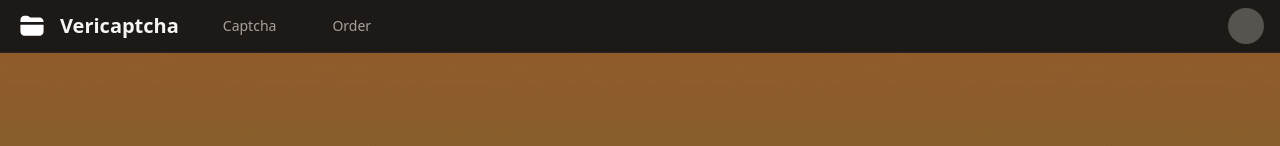
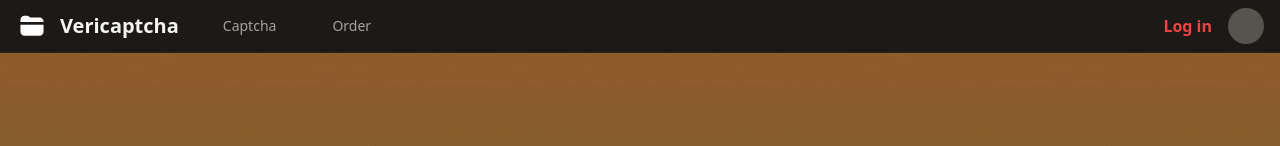
Before and after one commit to IamAbhinavSINGH/vericaptcha, a React (Vite) app: page / in a window 1280 px wide. Shown: the top 146 px of the page. Built offline with nearby package versions, Linux system fonts and the light colour scheme.

Commit message:
some last final commits hopefully

```diff
--- a/src/components/AppBar.tsx
+++ b/src/components/AppBar.tsx
@@ -2,6 +2,7 @@ import icon from "../../public/folder-icon.svg"
 import { Link, useNavigate } from "react-router-dom";
 import { FiMenu } from "react-icons/fi";
 import { useEffect, useState } from "react";
+import { BiLogOut } from "react-icons/bi";
 
 interface AppBarPropsType {
     type: "Home" | "Order" | "Captcha" | "Marketplace" ;
@@ -12,17 +13,25 @@ export const AppBar = ({type} : AppBarPropsType) =>{
     const navigate = useNavigate();
     const [isMenuOpen, setIsMenuOpen] = useState(false);
     const [username , setUserName] = useState<string>("");
-
+    const [isLoggedIn , setLogInStatus] = useState<boolean>(true);
 
     const logOut = () =>{
-        navigate("/signin");
+
+        if(isLoggedIn == false){
+            navigate("/signup");
+        }
+
+        localStorage.removeItem("username");
+        localStorage.removeItem("password");
+        setLogInStatus(!isLoggedIn);
     }
 
     const checkLogin = () => {
         const storedName = localStorage.getItem("username");
         if(storedName != null){
             setUserName(storedName);
-        }
+            setLogInStatus(true);
+        }else setLogInStatus(false);
     }
 
     const toggleMenu = () => {
@@ -49,7 +58,10 @@ export const AppBar = ({type} : AppBarPropsType) =>{
                     </div>
                 </div>
                 <div className="flex items-center">
-                    <Avatar onClick={logOut} name={username} />
+                    <LogButton logOut={logOut} isLoggedIn={isLoggedIn}>
+
+                    </LogButton>
+                    <Avatar onClick={()=>{}} name={username} />
                     <button
                         className="md:hidden text-stone-100 focus:outline-none pr-4"
                         onClick={toggleMenu}
@@ -86,6 +98,16 @@ function RenderButtons({type} : AppBarPropsType){
     );
 }
 
+function LogButton({logOut , isLoggedIn} : {logOut : () => void , isLoggedIn : Boolean}){
+    return (
+        <button onClick={logOut} className="text-md text-red-500 font-semibold mr-4">
+            {
+                isLoggedIn ? "Log out" : "Log in"
+            }
+        </button>
+    );
+}
+
 function Button({name , linkTo} : {name : string , linkTo : string}){
     return <Link to={`/${linkTo}`}>
         <button type="button" className="text-stone-400 bg-stone-900 hover:bg-stone-800 hover:outline-none
--- a/src/components/CaptchaHolder.tsx
+++ b/src/components/CaptchaHolder.tsx
@@ -119,9 +119,7 @@ export const CaptchaHolder = () => {
                     await fetchCaptcha();
                 }, 3000);
             }
-        } else if (result === null || result?.length === 0) {
-            setResponseData("Wait, you haven't selected anything yet!");
-        } else if (captchaImage === null) {
+        }  else if (captchaImage === null) {
             setResponseData("Sorry, couldn't load captcha for you ) :");
         }
     }
```
